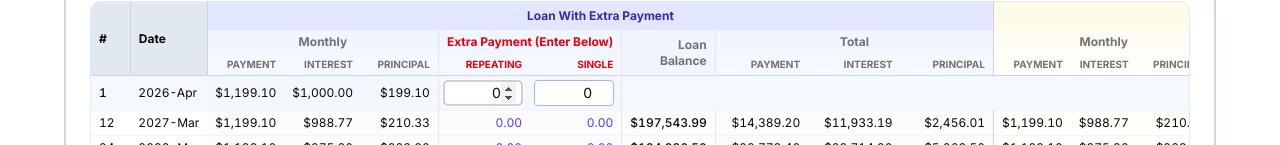
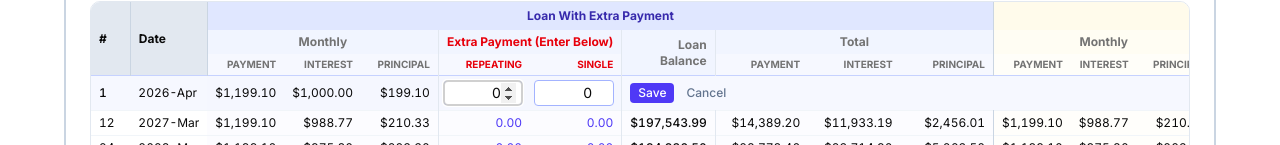
Before and after one commit to jeraymon/loanchop-next, a Next.js app: page / in a window 1280 px wide. Both pictures are taken after a click on the element 843 px from the left and 743 px from the top of the page. Shown: the part 655-800 px from the top of the page. Built offline with nearby package versions, Linux system fonts and the light colour scheme.

Commit message:
Left-justify amortization row edit buttons so they stay in view
Co-Authored-By: Claude Opus 4.6 (1M context) <noreply@anthropic.com>

```diff
--- a/src/app/Calculator.tsx
+++ b/src/app/Calculator.tsx
@@ -238,8 +238,8 @@ export default function Calculator() {
                                   }}
                                 />
                               </td>
-                              <td colSpan={11} className="px-2 py-1 text-right">
-                                <div className="flex justify-end gap-1">
+                              <td colSpan={11} className="px-2 py-1 text-left">
+                                <div className="flex justify-start gap-1">
                                   <button
                                     type="button"
                                     onClick={saveEdit}
```
